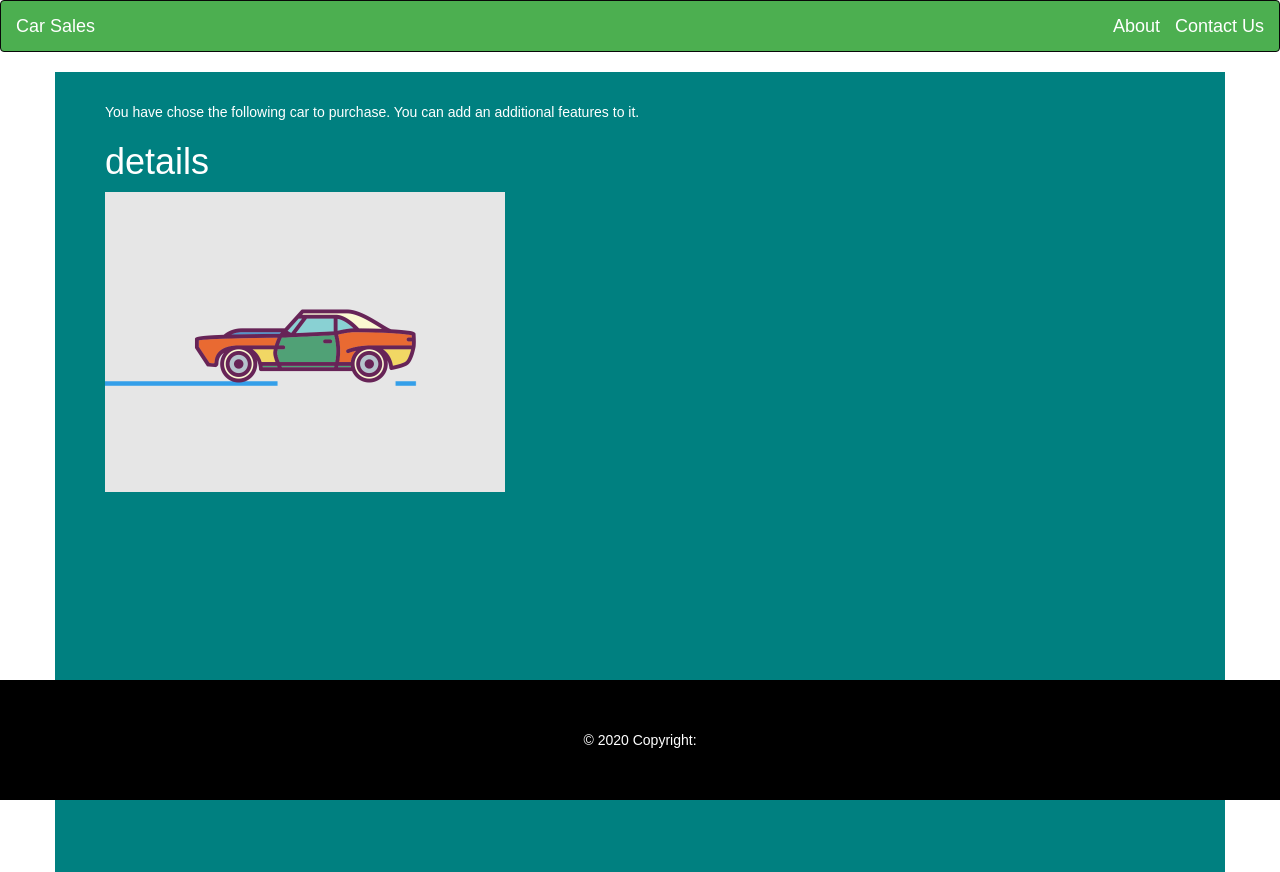
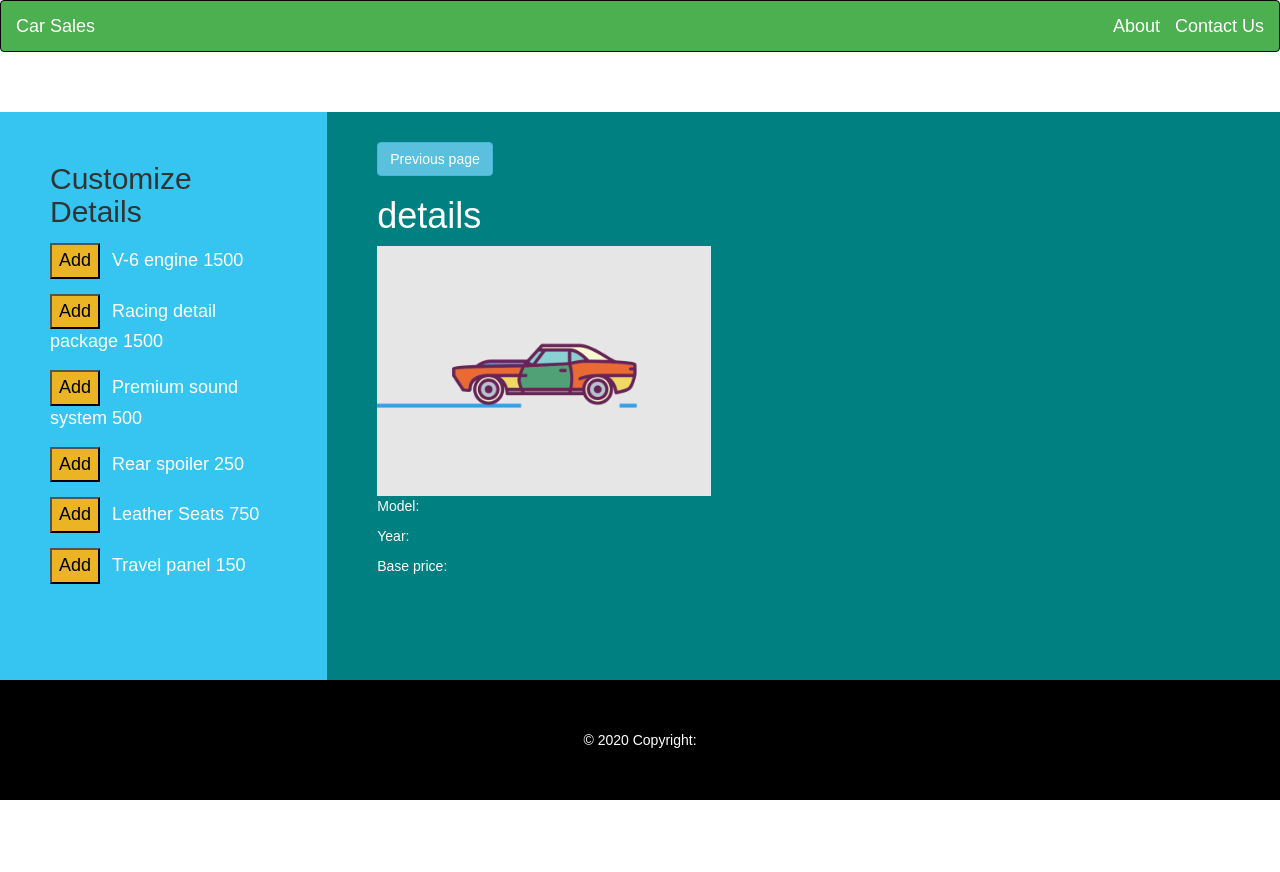
Before and after one commit to vy3191/e-commerce, a React (Create React App) app: page /cars/1 in a window 1280 px wide. After the commit the page ends 800 px from the top, so only its background shows below. Built offline with nearby package versions, Linux system fonts and the light colour scheme.

Commit message:
Added styles to the feature component

```diff
--- /dev/null
+++ b/src/components/Feature.js
@@ -0,0 +1,12 @@
+import React from 'react'
+
+function Feature({feature}) {
+  return (
+    <div className="feature">
+      <button>Add</button>
+      {feature.name} {feature.price}
+    </div>
+  )
+}
+
+export default Feature
--- a/src/components/ShowCar.js
+++ b/src/components/ShowCar.js
@@ -1,6 +1,22 @@
 import React, { Component } from 'react';
+import { Link } from 'react-router-dom';
+import { additionalFeatures } from '../data'
+import Feature from './Feature';
 import MovingCar from '../styles/images/moving-car.gif'
 class ShowCar extends Component {
+  constructor(props) {
+    super(props);
+    this.state = {
+      features: []
+    }
+  }
+
+  componentDidMount() {
+    this.setState({
+      features: additionalFeatures
+    })
+    localStorage.setItem('features', JSON.stringify(additionalFeatures))
+  }
   render() {
     const { id } = this.props.match.params;
     console.log('id>>>>>', id)
@@ -10,10 +26,37 @@ class ShowCar extends Component {
     console.log('stored car>>xxxx>>>', car)
     console.log('car>>>', car)
     return (
-      <div className="container show-car">
-        <p>You have chose the following car to purchase. You can add an additional features to it.</p>
-        <h1>{car.make} details</h1>
-        <img src={ MovingCar } alt="moving-car" width="auto" height="300" />
+      <div className="container-flex">
+        <div className="additional-feature">
+          <h2>Customize Details</h2>
+          {
+            this.state.features.map((item) => {
+              return(
+                <Feature feature={item} key={item.id} />
+              )
+            })
+          }
+        </div>
+        <div className="container show-car">
+          <div className="basic-feature">
+            <p>
+              <Link to="/cars">
+                <button
+                  className="btn btn-info"
+                >
+                Previous page
+                </button>
+              </Link>
+            </p>
+            <h1>{car.make} details</h1>
+            <img src={ MovingCar } alt="moving-car" width="auto" height="250" />
+            <div>
+              <p>Model: {car.model}</p>
+              <p>Year: {car.year}</p>
+              <p>Base price: {car.price}</p>
+            </div>
+          </div>
+        </div>
       </div>
     );
   }
--- a/src/data/index.js
+++ b/src/data/index.js
@@ -122,3 +122,12 @@ export const cars = [
   id: 18
 }
 ]
+
+export const additionalFeatures = [
+  { id: 1, name: 'V-6 engine', price: 1500 },
+  { id: 2, name: 'Racing detail package', price: 1500 },
+  { id: 3, name: 'Premium sound system', price: 500 },
+  { id: 4, name: 'Rear spoiler', price: 250 },
+  { id: 5, name: 'Leather Seats', price: 750},
+  { id: 6, name: 'Travel panel', price: 150}
+]
--- a/src/styles/App.css
+++ b/src/styles/App.css
@@ -91,7 +91,33 @@ div.cards-container + .card {
 
 .show-car {
   background: teal;
-  height: 100vh;
+  height: 680px;;
   color: white;
   padding: 30px 50px;
+  margin-top: 40px;
 }
+
+.container-flex {
+  display: flex;
+}
+
+.additional-feature {
+  padding: 30px 50px;
+  background:#36C5F0;
+  margin-top: 40px;
+}
+
+div.feature {
+  margin-top: 15px;
+  margin-bottom: 15px;
+  color: white;
+  font-weight: 500;
+  font-size: 18px;
+}
+
+div.feature button {
+  background: #EBB424;
+  padding: 3px 7px;
+  margin-right: 12px;
+  color: black;
+}
```
